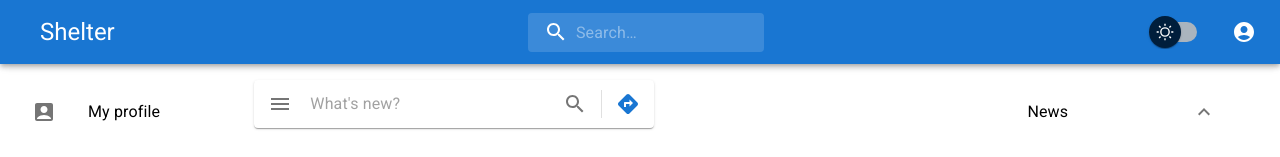
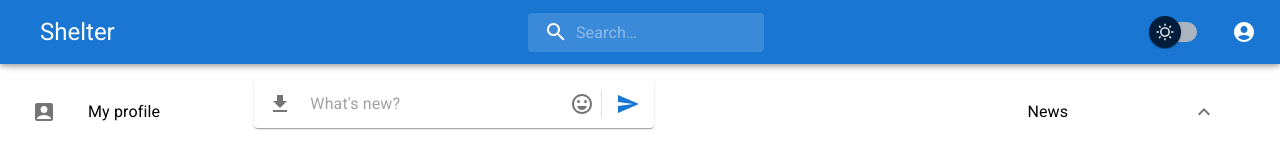
Before and after one commit to AlexForw/social-network-mui-react, a React (Create React App) app: page / in a window 1280 px wide. Shown: the top 157 px of the page. Built offline with nearby package versions, Linux system fonts and the light colour scheme.

Commit message:
feat: add main structure in CreatePost

```diff
--- a/src/components/assets/CreatePost.jsx
+++ b/src/components/assets/CreatePost.jsx
@@ -3,29 +3,29 @@ import Paper from '@mui/material/Paper';
 import InputBase from '@mui/material/InputBase';
 import Divider from '@mui/material/Divider';
 import IconButton from '@mui/material/IconButton';
-import MenuIcon from '@mui/icons-material/Menu';
-import SearchIcon from '@mui/icons-material/Search';
-import DirectionsIcon from '@mui/icons-material/Directions';
+import SendIcon from '@mui/icons-material/Send';
+import SentimentVerySatisfiedIcon from '@mui/icons-material/SentimentVerySatisfied';
+import DownloadIcon from '@mui/icons-material/Download';
+
 
 const CreatePost = () => {
     return (
         <Paper
-      component="form"
             sx={{ p: '2px 4px', display: 'flex', alignItems: 'center', width: 400 }}
         >
             <IconButton sx={{ p: '10px' }} aria-label="menu">
-        <MenuIcon />
+                <DownloadIcon />
             </IconButton>
             <InputBase
                 sx={{ ml: 1, flex: 1 }}
                 placeholder="What's new?"
             />
-      <IconButton type="submit" sx={{ p: '10px' }} aria-label="search">
-        <SearchIcon />
+            <IconButton sx={{ p: '3px' }} aria-label="search">
+                <SentimentVerySatisfiedIcon />
             </IconButton>
             <Divider sx={{ height: 28, m: 0.5 }} orientation="vertical" />
             <IconButton color="primary" sx={{ p: '10px' }} aria-label="directions">
-        <DirectionsIcon />
+                <SendIcon />
             </IconButton>
         </Paper>
     );
--- a/src/components/assets/Post.jsx
+++ b/src/components/assets/Post.jsx
@@ -14,9 +14,9 @@ import { MoreVert } from '@mui/icons-material';
 import Checkbox from '@mui/material/Checkbox';
 import FavoriteBorder from '@mui/icons-material/FavoriteBorder';
 
-const Post = ({img}) => {
+const Post = ({ img }) => {
     return (
-        <Card sx={{marginBottom:{xs:1, sm:3, md:4},marginTop:{xs:1, sm:3, md:4}}}>
+        <Card sx={{ marginBottom: { xs: 1, sm: 3, md: 4 }, marginTop: { xs: 1, sm: 3, md: 4 } }}>
             <CardHeader
                 avatar={
                     <Avatar aria-label="recipe">
@@ -46,7 +46,7 @@ const Post = ({img}) => {
             </CardContent>
             <CardActions disableSpacing>
                 <IconButton aria-label="add to favorites">
-                <Checkbox icon={<FavoriteBorder />} checkedIcon={<Favorite sx={{color:'red'}}/>} />
+                    <Checkbox icon={<FavoriteBorder />} checkedIcon={<Favorite sx={{ color: 'red' }} />} />
                 </IconButton>
                 <IconButton aria-label="share">
                     <ShareIcon />
```
Lines whose indentation alone changed are shown as unchanged.
